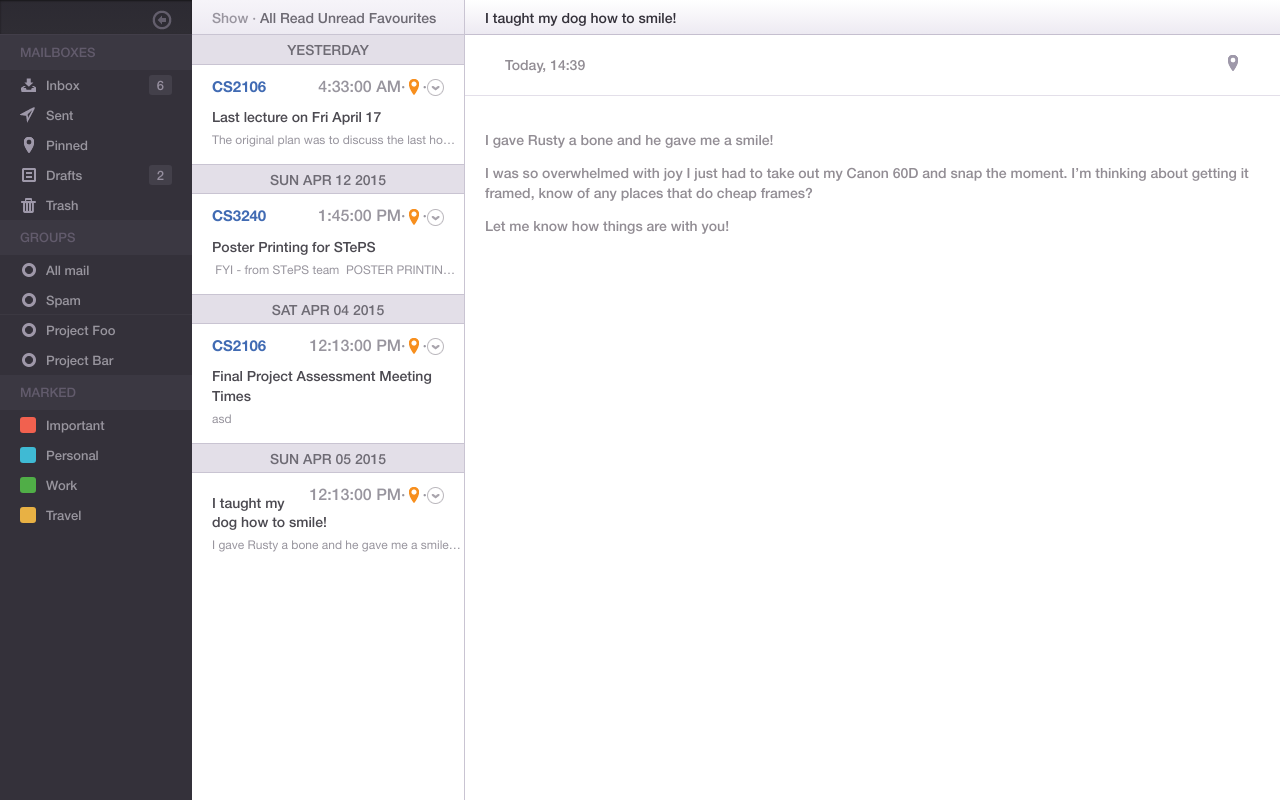
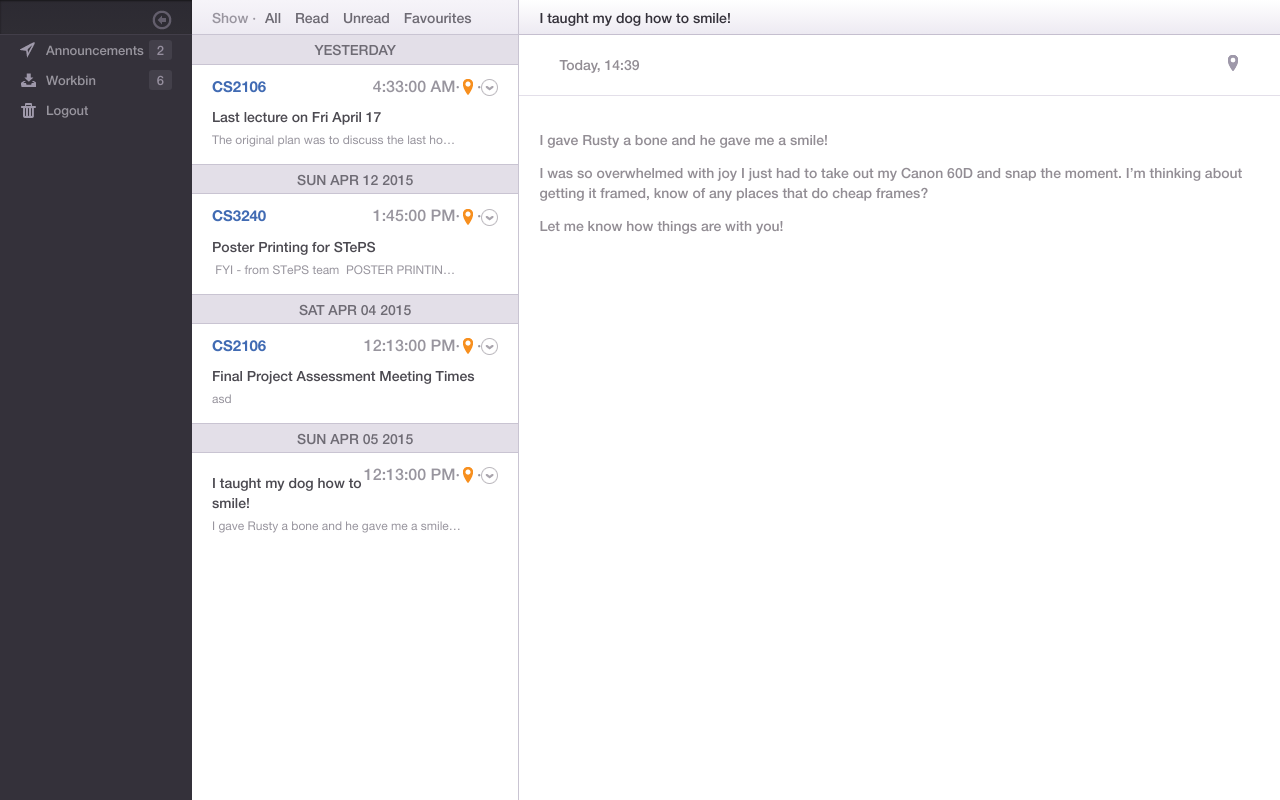
Before and after one commit to jellingwei/IVLE-Revamp, a plain HTML site: page src/index.html in a window 1280 px wide. Drawn offline with nearby package versions, Linux system fonts and the light colour scheme.

Commit message:
Resized panels, added hover on filter

```diff
--- a/src/css/main.css
+++ b/src/css/main.css
@@ -275,7 +275,7 @@ html, body, section,
 
 /* *** Email Menu *** */
 .emails {
-    width: 25%;
+    width: 30%;
 }
 
 .email-options {
@@ -424,7 +424,7 @@ html, body, section,
 /* *** Email Content *** */
 .email-content {
     border-left: 1px solid #c9c4d2;
-    width: 75%;
+    width: 70%;
     overflow: auto;
 }
 
--- a/src/css/modfeed.css
+++ b/src/css/modfeed.css
@@ -5,3 +5,28 @@
     overflow: hidden;
     text-overflow: ellipsis;
 }
+
+.announcements-filters {
+    list-style-type: none;
+    margin: 0;
+    padding: 0;
+    position: relative;
+    display: inline;
+}
+
+.announcements-filters li, .announcements-filters .selected li  {
+	display: inline;
+	border-radius: 2px;
+	padding: 2px 5px 2px 5px;
+}
+
+.announcements-filters .selected li {
+	background-color: red;
+	color: #FFFFFF;
+}
+
+.announcements-filters li:hover {
+	background-color: red;
+	color: #FFFFFF;
+	cursor: pointer;
+}
--- a/src/index.html
+++ b/src/index.html
@@ -37,32 +37,12 @@
                     <img src="img/close-menu.png" class="close-menu" alt="Close Menu"/>
                 </div>
             </div>
-        <h4 class="category-header">Mailboxes</h4>
+            <!-- <h4 class="category-header">Mailboxes</h4> -->
             <nav class="categories">
                 <ul>
-                <li><span class="icon inbox"></span><a href="#">Inbox</a><span class="counter">6</span></li>
-                <li><span class="icon pointer"></span><a href="#">Sent</a></li>
-                <li><span class="icon pin"></span><a href="#">Pinned</a></li>
-                <li><span class="icon sheet"></span><a href="#">Drafts</a><span class="counter">2</span></li>
-                <li><span class="icon trash"></span><a href="#">Trash</a></li>
-            </ul>
-        </nav>
-        <h4 class="category-header">Groups</h4>
-        <nav class="categories">
-            <ul>
-                <li><span class="icon circle"></span><a href="#">All mail</a></li>
-                <li class="divider"><span class="icon circle"></span><a href="#">Spam</a></li>
-                <li><span class="icon circle"></span><a href="#">Project Foo</a></li>
-                <li><span class="icon circle"></span><a href="#">Project Bar</a></li>
-            </ul>
-        </nav>
-        <h4 class="category-header">Marked</h4>
-        <nav class="categories">
-            <ul>
-                <li><span class="icon color red"></span><a href="#">Important</a></li>
-                <li><span class="icon color blue"></span><a href="#">Personal</a></li>
-                <li><span class="icon color green"></span><a href="#">Work</a></li>
-                <li><span class="icon color yellow"></span><a href="#">Travel</a></li>
+                    <li><span class="icon pointer"></span><a href="#">Announcements</a><span class="counter">2</span></li>
+                    <li><span class="icon inbox"></span><a href="#">Workbin</a><span class="counter">6</span></li>
+                    <li><span class="icon trash"></span><a href="#">Logout</a></li>
                 </ul>
             </nav>
         </aside>
@@ -71,12 +51,15 @@
             <aside class="emails">
                 <div class="email-options">
                     <div class="row">
-                    Show &middot; <span class="filter-dropdown">All Read Unread Favourites</span>
-                    &nbsp;
-                    Filter
-                    &middot;
-                    <span class="filter-dropdown">Modules <span class="pre-emails-dropdown"></span></span>
-                    <!--<span class="calendar"></span>-->
+                        Show &middot;
+                        <span class="filter-dropdown">
+                            <ul class="announcements-filters">
+                                <li>All</li>
+                                <li>Read</li>
+                                <li>Unread</li>
+                                <li>Favourites</li>
+                            </ul>
+                        </span>
                     </div>
                 </div>
                 <div class="pre-emails">
```
Lines whose indentation alone changed are shown as unchanged.
